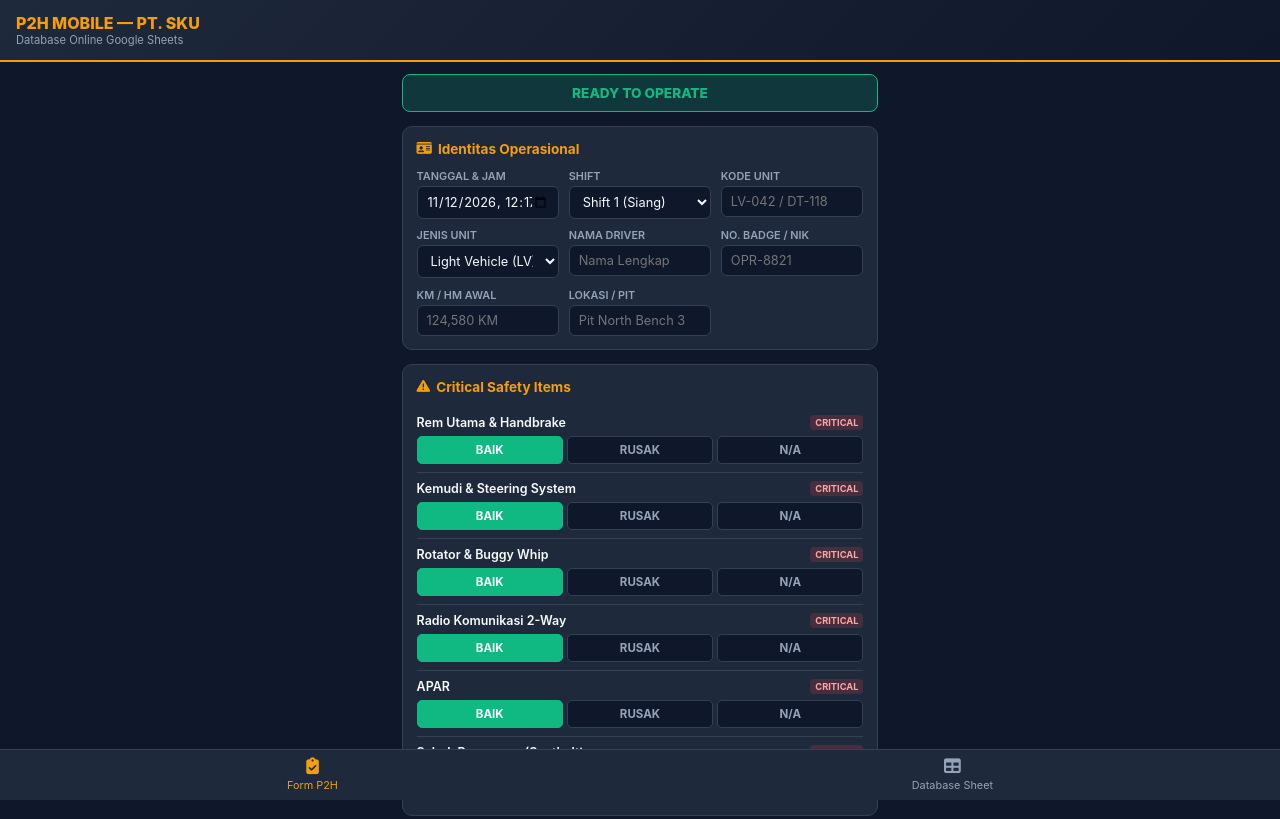
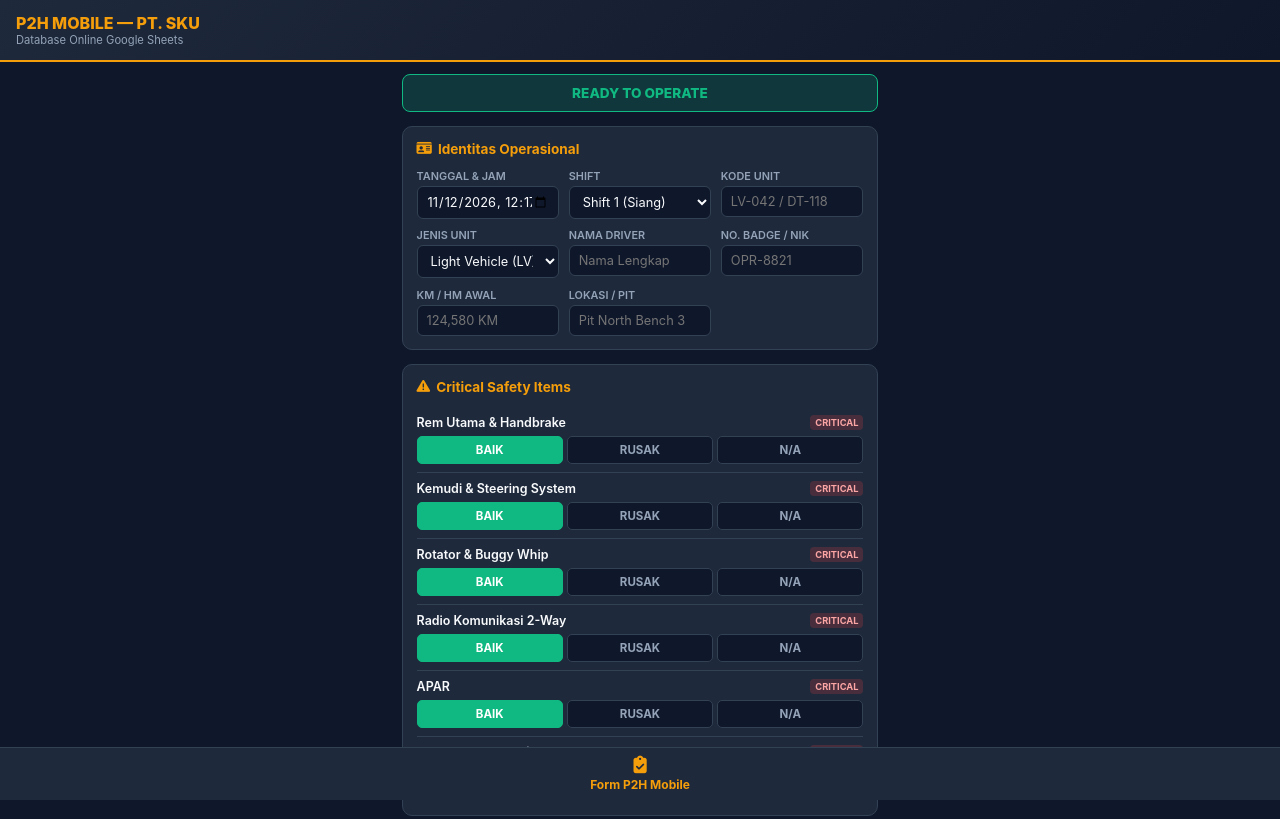
Before and after one commit to Symbian041/P2H-SPT-Group, a plain HTML site: page index.html in a window 1280 px wide. Shown: the top 819 px of the page. Drawn offline with Linux system fonts and the light colour scheme.

Commit message:
Add files via upload

```diff
--- a/index.html
+++ b/index.html
@@ -19,7 +19,7 @@
         }
 
         * { box-sizing: border-box; margin: 0; padding: 0; font-family: -apple-system, BlinkMacSystemFont, 'Segoe UI', Roboto, sans-serif; }
-        html, body { width: 100%; overflow-x: hidden; background-color: var(--bg-color); color: var(--text-main); padding-bottom: 80px; }
+        html, body { width: 100%; overflow-x: hidden; background-color: var(--bg-color); color: var(--text-main); padding-bottom: 70px; }
 
         header {
             background: linear-gradient(135deg, #1e293b, #0f172a);
@@ -74,11 +74,10 @@
 
         .bottom-nav {
             position: fixed; bottom: 0; left: 0; right: 0; background: var(--card-bg);
-            border-top: 1px solid var(--border-color); display: flex; justify-content: space-around; padding: 8px 0; z-index: 100;
+            border-top: 1px solid var(--border-color); display: flex; justify-content: center; padding: 8px 0; z-index: 100;
         }
-        .nav-item { color: var(--text-muted); text-decoration: none; font-size: 0.68rem; display: flex; flex-direction: column; align-items: center; gap: 3px; }
-        .nav-item.active { color: var(--accent-yellow); }
-        .nav-item i { font-size: 1.05rem; }
+        .nav-item { color: var(--accent-yellow); text-decoration: none; font-size: 0.75rem; font-weight: 700; display: flex; flex-direction: column; align-items: center; gap: 3px; }
+        .nav-item i { font-size: 1.1rem; }
 
         .submit-btn {
             background: var(--accent-yellow); color: #0f172a; font-weight: 800; width: 100%;
@@ -336,14 +335,10 @@
 
     <!-- Bottom Nav -->
     <div class="bottom-nav">
-        <a href="#" class="nav-item active"><i class="fa-solid fa-clipboard-check"></i> Form P2H</a>
-        <a href="https://docs.google.com/spreadsheets/d/1CNmykNC0Kz--XKmRL3iZ5yKfcKSkhZ0j4NJlWeTEkB8/edit?usp=drive_link" target="_blank" class="nav-item">
-            <i class="fa-solid fa-table"></i> Database Sheet
-        </a>
+        <a href="#" class="nav-item"><i class="fa-solid fa-clipboard-check"></i> Form P2H Mobile</a>
     </div>
 
     <script>
-        // Endpoint Google Apps Script Terbaru
         const APPS_SCRIPT_URL = "https://script.google.com/macros/s/AKfycbyp7F37lwYf6sFqX7xU0jNuI4BVKoqgUb4lE2HB0gIGwTvxPO01gBjiyZuV5Dsy6oEShQ/exec";
 
         let photoBase64 = "";
```
